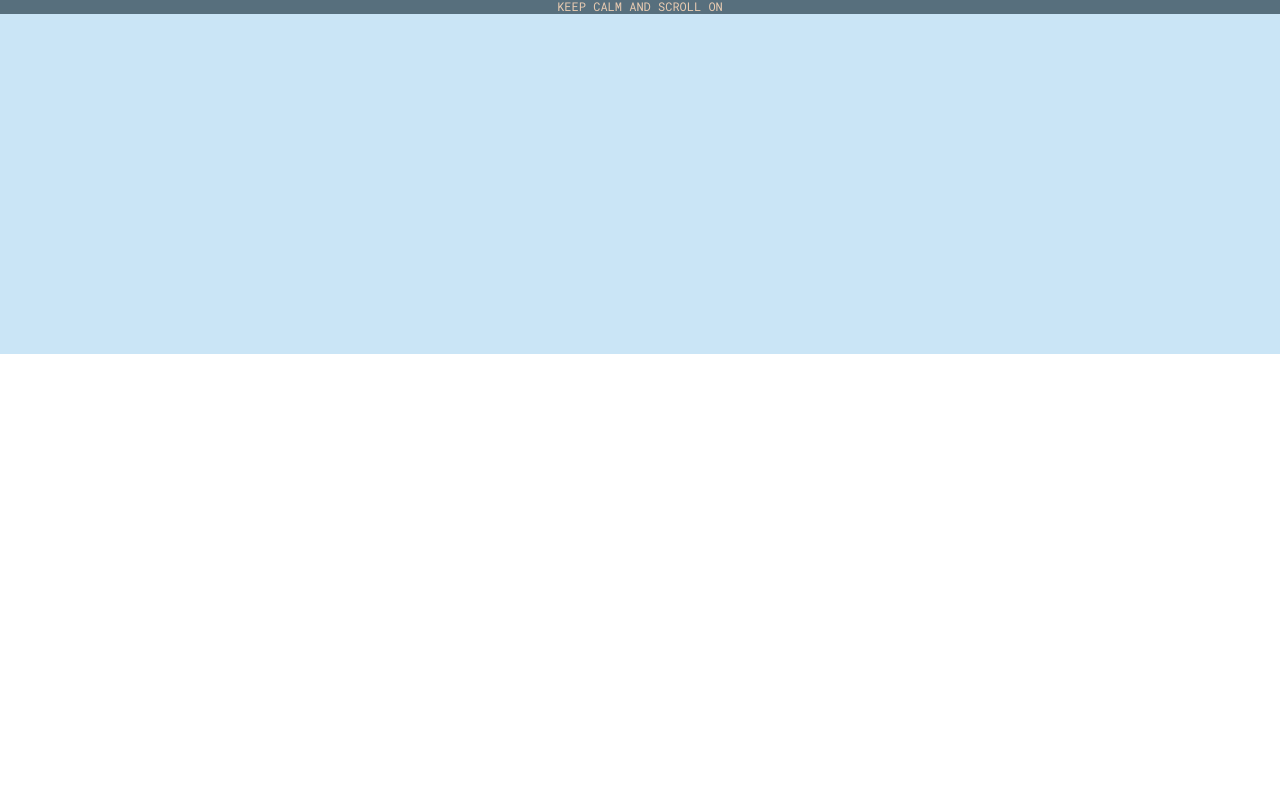
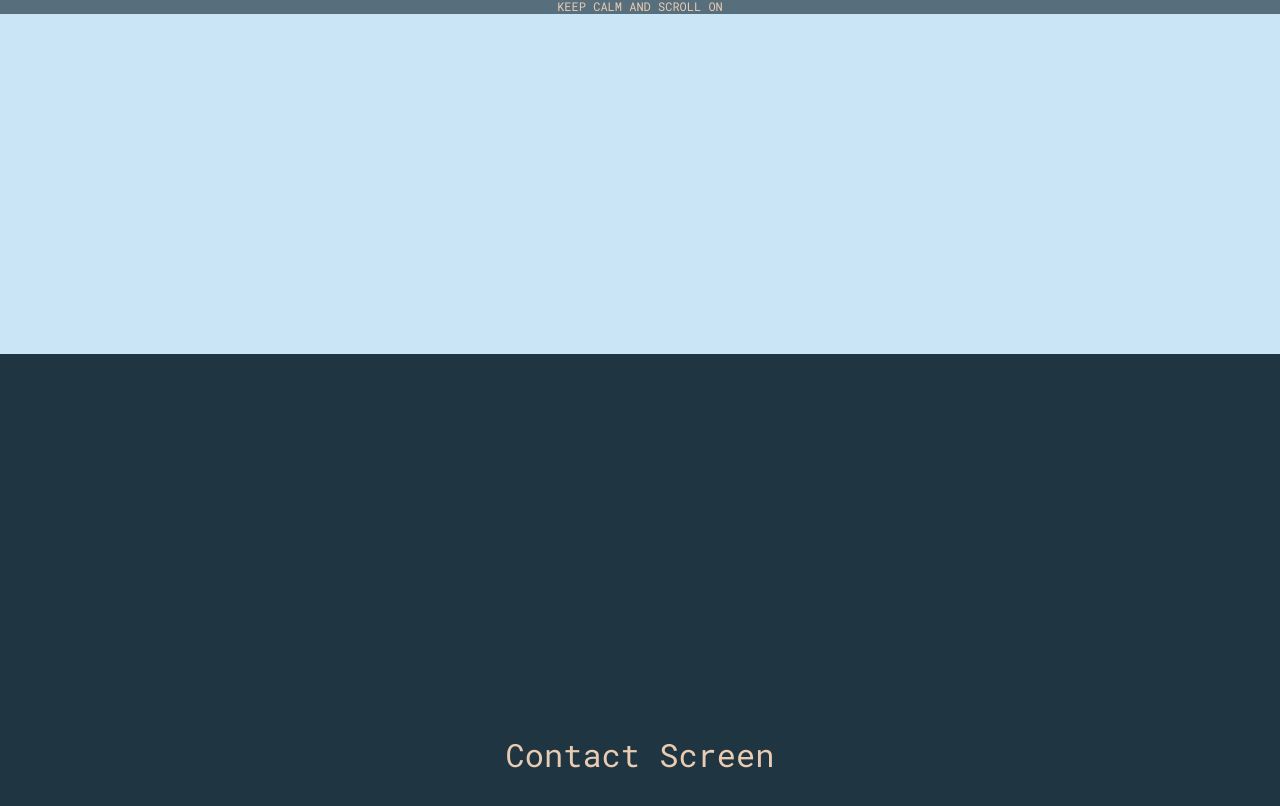
Before and after one commit to sheevashab/portfolio, a React (Create React App) app in the folder client/: page / in a window 1280 px wide. Shown: the part 5267-6073 px from the top of the page. Before the commit the page ends 5621 px from the top, so only its background shows below. Built offline with nearby package versions, Linux system fonts and the light colour scheme.

Commit message:
Contact screen layout

```diff
--- a/client/src/screens/contact/Contact.css
+++ b/client/src/screens/contact/Contact.css
@@ -0,0 +1,14 @@
+.contact-page {
+  background-color: #1F3541;
+  display: flex;
+  flex-direction: column;
+  justify-content: center;
+  align-items: center;
+  position: relative;
+}
+
+.contact-header {
+  color: #E8CBB1;
+  font-size: 32px;
+  text-align: center;
+}
--- a/client/src/screens/contact/Contact.jsx
+++ b/client/src/screens/contact/Contact.jsx
@@ -2,8 +2,10 @@ import './Contact.css'
 
 export default function Contact() {
   return (
-    <div>
-
-    </div>
+    <section id='contact' className='contact-page'>
+      <div className='contact-header'>
+        Contact Screen
+      </div>
+    </section>
   )
 }
```
